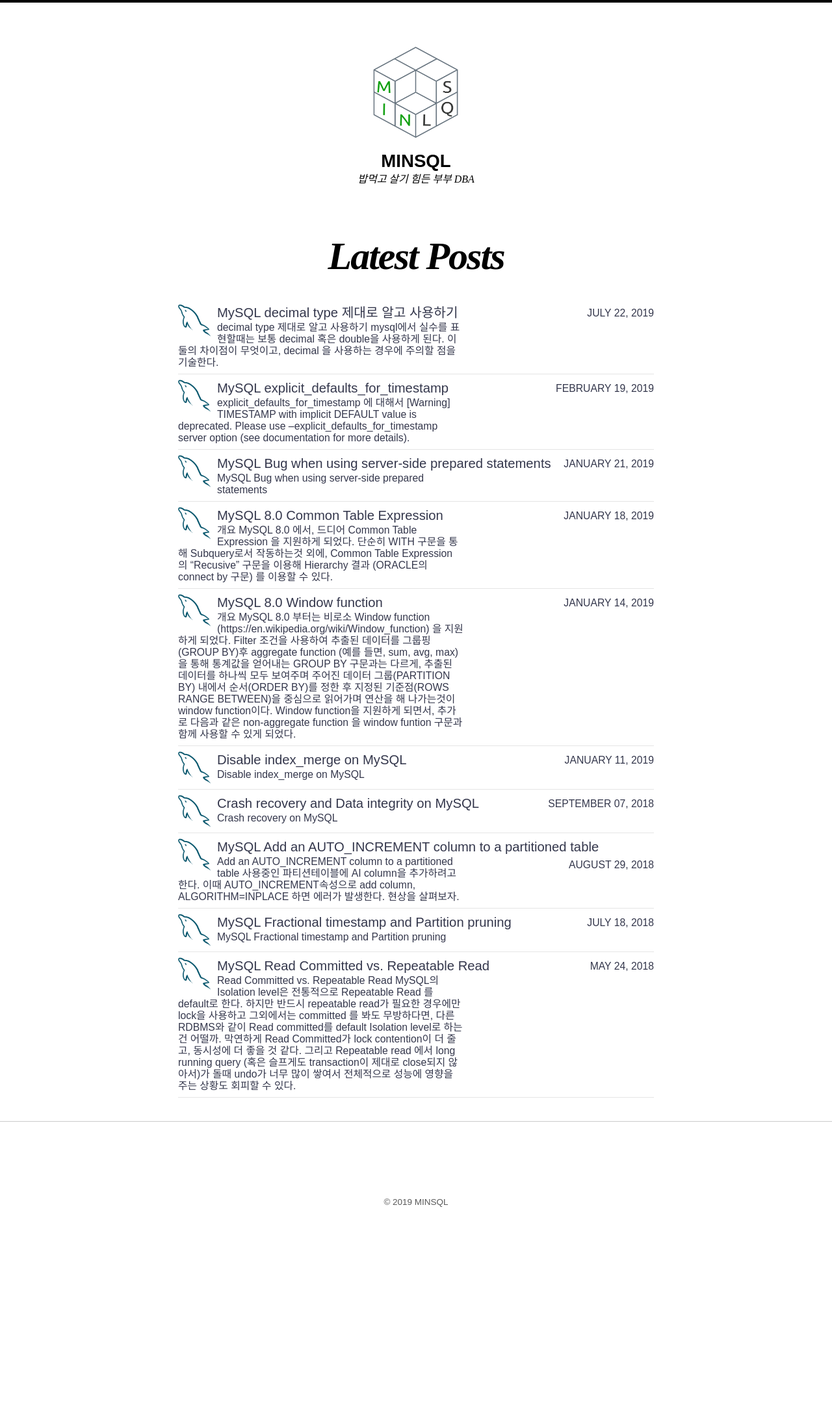
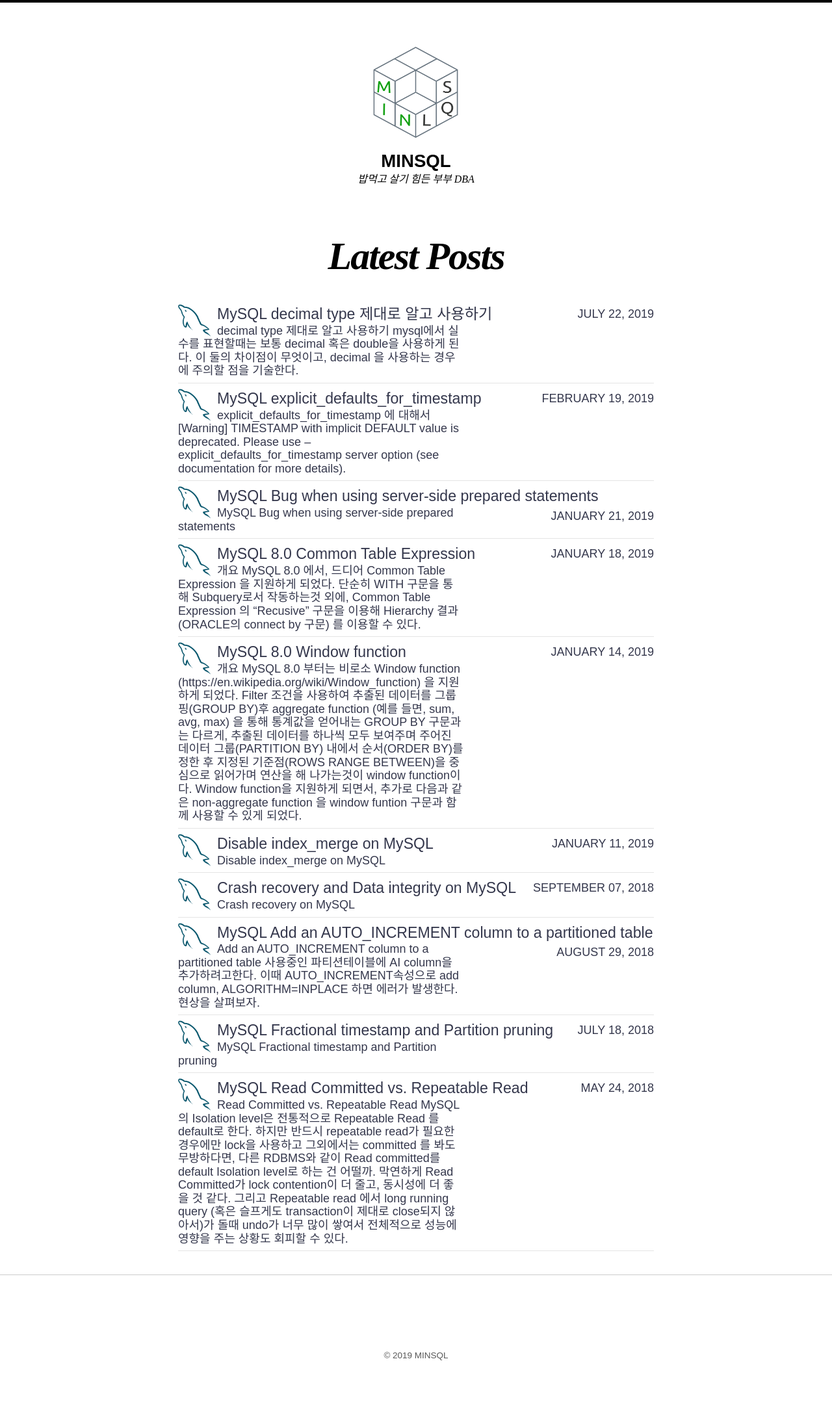
Before and after one commit to minsql/minsql.github.io, a Jekyll site: the page built from index.html, in a window 1280 px wide. Shown: the whole page at 65% size. Built offline with Jekyll 4.4.1, drawn with Linux system fonts in a browser that asks for light colours; nearby versions of some CDN libraries; some web fonts are replaced; before the commit the page ends 1932 px from its top, so only the background shows below that.

Commit message:
css
toc
font size

```diff
--- a/_config.yml
+++ b/_config.yml
@@ -31,7 +31,7 @@ include: [".htaccess"]
 exclude: ["lib", "config.rb", "Capfile", "config", "log", "Rakefile", "Rakefile.rb", "tmp", ".less", "*.sublime-project", "*.sublime-workspace", "test", "spec", "Gruntfile.js", "package.json", "node_modules", "Gemfile", "Gemfile.lock", "LICENSE", "README.md", "vendor"]
 future: true
 timezone: Asia/Tokyo
-read_time: true
+# read_time: false
 
 # Pagination Settings
 #pagination:
--- a/_sass/_custompages.scss
+++ b/_sass/_custompages.scss
@@ -105,6 +105,7 @@
    ========================================================================== */
 
 .nav__title {
+
   margin: 0;
   padding: 0.5rem 0.5rem;
 //  font-family: $sans-serif-narrow;
@@ -113,6 +114,7 @@
 }
 
 .nav__sub-title {
+  text-align: left;
   display: block;
   margin: 0.5rem 0;
   padding: 0.5rem 0;
@@ -123,6 +125,7 @@
   border-bottom: 1px solid $border-color;
 }
 .toc {
+  text-align: left;
   // font-family: $sans-serif-narrow;
   color: $gray;
   text-transform: uppercase;
@@ -146,7 +149,7 @@
   padding: 0;
   width: 100%;
   list-style: none;
-  font-size: 0.8rem;
+  font-size: 0.9rem;
   a {
     display: block;
     padding: 0.5rem 0.5rem;
@@ -168,7 +171,9 @@
       border-bottom: none;
     }
   }
-
+  ul {
+    padding-left: 20px;
+  }
   li ul > li a {
     padding-left: 0.75rem;
     font-weight: normal;
--- a/_sass/so-simple/_variables.scss
+++ b/_sass/so-simple/_variables.scss
@@ -137,7 +137,7 @@ $global-transition: all 0.4s ease !default;
 /* mixin */
 $white                    : #fff;
 $black                    : #000;
-$doc-font-size            : 16;
+$doc-font-size            : 14;
 $doc-line-height          : 24;
 $alt-font                 : "Nanum Barun Gothic", 'source-sans-pro', sans-serif;
 $gray: #7a8288 !default;
```
